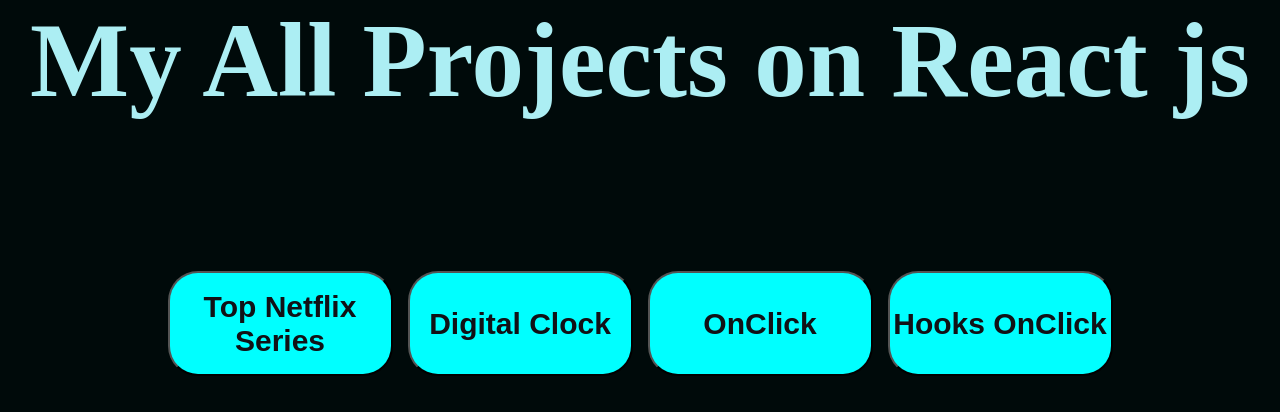
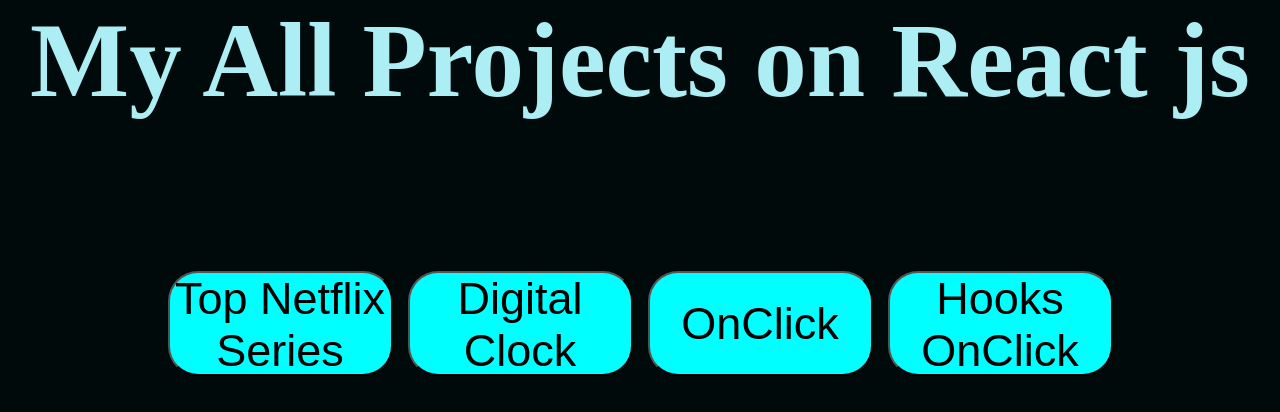
Before and after one commit to muhammadsaad91/test, a React (Create React App) app: page / in a window 1280 px wide. Shown: the top 412 px of the page. Built offline with nearby package versions, Linux system fonts and the light colour scheme.

Commit message:
revert commit

```diff
--- a/src/App.jsx
+++ b/src/App.jsx
@@ -12,7 +12,7 @@
 <div className="card">
 
 
-  {Data.map((value)=>{
+       {Data.map(function but(value){
     return(
         <Buton name={value.name}
         link={value.link} />
--- a/src/Buton.jsx
+++ b/src/Buton.jsx
@@ -1,14 +1,9 @@
 import react from "react";
-import { useState } from "react/cjs/react.development";
 const Buton=(props)=>{
-const [name,setchng]=useState(props.name)
-const chng =()=>{
-setchng('This is Checked by You')
-}
     return(
         <>
         <a href={props.link} target='_blank'>
-        <button onClick={chng}>{name}</button>
+        <button>{props.name}</button>
         </a>
         </>
     );
--- a/src/index.css
+++ b/src/index.css
@@ -30,18 +30,15 @@
  }
 button{
   text-align: center;
-  font-size: 2rem;
+  font-size: 3rem;
   width: 15rem;
   height: 7rem;
   cursor: pointer;
   border-radius: 2rem;
   background-color: aqua;
-  color: rgb(17, 17, 22);
+  color: black;
   /* box-sizing: border-box; */
-  /* text-overflow: none; */
-  overflow-wrap: break-word;
-  text-transform: capitalize;
-  font-weight: bold;
+  text-overflow: none;
 }
 button:hover{
   background-color: black;
```
